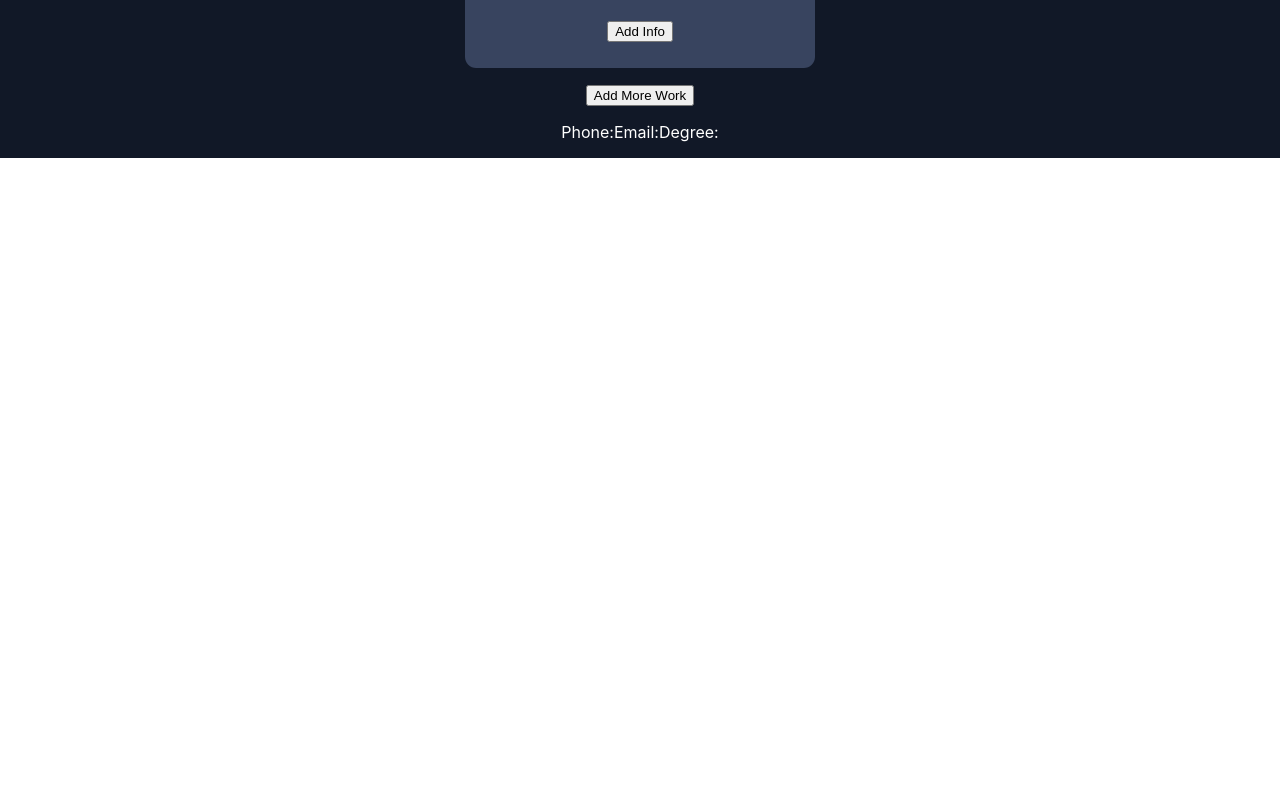
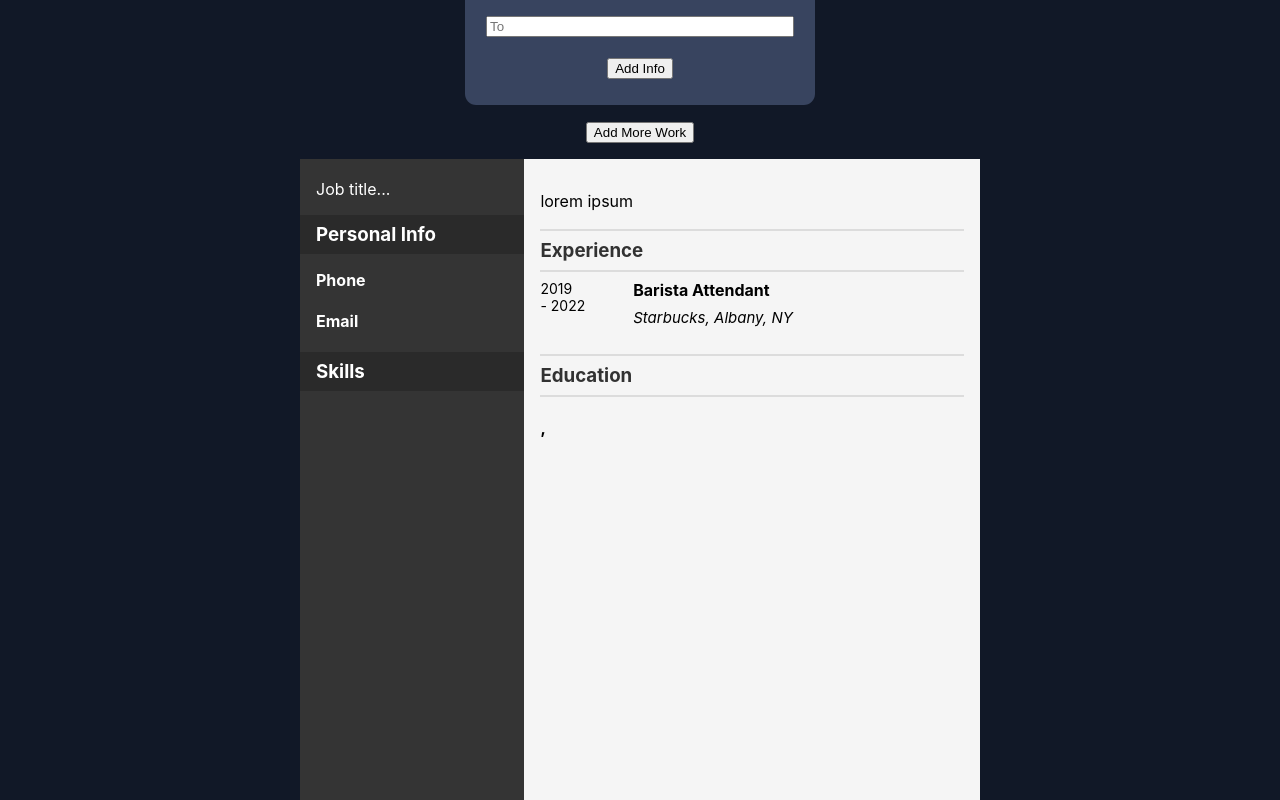
Before and after one commit to mikegecko/cv-creator, a React (Create React App) app: page / in a window 1280 px wide. Shown: the part 940-1740 px from the top of the page. Before the commit the page ends 1098 px from the top, so only its background shows below. Built offline with nearby package versions, Linux system fonts and the light colour scheme.

Commit message:
Large commit for displaying cv info nicely
- Display css contains all styles for cv/display componenet
- Add lots of JSX to display component
- Add some unique keys to the other files for future use
- Add todo comments for future ideas and features

```diff
--- a/src/App.js
+++ b/src/App.js
@@ -1,5 +1,6 @@
 import {Component} from 'react';
 import './styles/App.css';
+import './styles/Display.css'
 import Header from './components/Header';
 import MainWrapper from './components/MainWrapper';
 
--- a/src/components/Display.js
+++ b/src/components/Display.js
@@ -7,10 +7,41 @@ class Display extends Component{
     render(){
         return(
             <div className="App-text">
-                <h2>{this.props.data.geninfo.name}</h2>
-                <p>Phone:{this.props.data.geninfo.phone}</p>
-                <p>Email:{this.props.data.geninfo.email}</p>
-                <p>Degree:{this.props.data.education[0].degree}</p>
+                <div className="cv-page">
+                    <div className="cv-sidebar">
+                       <h2 className="cv-sidetitle">{this.props.data.geninfo.name}</h2>
+                        <p className="cv-sideitem">Job title...</p>
+                        <h3 className="cv-sideheader">Personal Info</h3>
+                        <h4 className="cv-sidetitle">Phone</h4>
+                        <p className="cv-sideitem">{this.props.data.geninfo.phone}</p>
+                        <h4 className="cv-sidetitle">Email</h4>
+                        <p className="cv-sideitem">{this.props.data.geninfo.email}</p>
+                        <h3 className="cv-sideheader">Skills</h3>
+                    </div>
+                    <div className="cv-area">
+                        <p>lorem ipsum</p>
+                        <h3 className="cv-header">Experience</h3>
+                        {this.props.data.work.map((el,index) => {
+                            return(
+                                <div className="cv-itemcontainer" key={index}>
+                                    <p className="cv-date">2019<br/>- 2022</p>
+                                    <div>
+                                        <h4 className="cv-title">{el.title}</h4>
+                                        <p className="cv-info">{el.company}, {el.location}</p>
+                                    </div>
+                                </div>
+                            )
+                        })}
+                        <h3 className="cv-header">Education</h3>
+                        {this.props.data.education.map((el,index) => {
+                            return(
+                                <div key={index}>
+                                    <h4>{el.field}, {el.degree}</h4>
+                                </div>
+                            )
+                        })}
+                    </div>
+                </div>
             </div>
         );
     }
--- a/src/components/Edu.js
+++ b/src/components/Edu.js
@@ -22,7 +22,7 @@ class Edu extends Component {
               return (
                 /* Key property must go in top level node */
                 <form
-                  key={index}
+                  key={'e'+index}
                   className="info"
                   onSubmit={(event) => this.props.eduSubmit(index, event)}
                 >
@@ -60,6 +60,7 @@ class Edu extends Component {
                     <button className="submit-btn" type="submit">
                       Add Info
                     </button>
+                    <button onClick={() => this.props.removeFields(index)}>Remove</button>
                   </div>
                 </form>
               );
--- a/src/components/Exp.js
+++ b/src/components/Exp.js
@@ -23,7 +23,7 @@ class Exp extends Component {
               return (
                 /* Key property must go in top level node */
                 <form
-                  key={index}
+                  key={'w'+index}
                   className="info"
                   onSubmit={(event) => this.props.workSubmit(index, event)}
                 >
--- a/src/components/MainWrapper.js
+++ b/src/components/MainWrapper.js
@@ -4,6 +4,14 @@ import Edu from "./Edu";
 import Display from "./Display";
 import Exp from "./Exp";
 
+/*
+    TODO:
+    - Redo styling of form to something less ugly
+    - Idea: use a tab style to hold each form in its own page
+
+    - Make the description for work and education and info
+    - make them into arrays of items and display them in an unordered list
+*/
 
 class MainWrapper extends Component {
     constructor(props){
@@ -13,12 +21,9 @@ class MainWrapper extends Component {
         this.workSubmit = this.workSubmit.bind(this);
         this.addEdu = this.addEdu.bind(this);
         this.addWork = this.addWork.bind(this);
-        //TODO: figure out how to structure state
-        //      so that new properties can be added to it dynamically
-        // [{info},{education0},{eduaction1},{experience0},{experience1}...]
-
+        this.removeFields = this.removeFields.bind(this);
         this.state = { geninfo: {name: "", address: "", email: "", phone: "", },
-                       work: [{title: "temp", company: "", location: "", startyr: "", endyr: "", desc: ""}],
+                       work: [{title: "Barista Attendant", company: "Starbucks", location: "Albany, NY", startyr: "2010", endyr: "2015", desc: ""}],
                        education: [{uname: "Temp U", city: "", degree: "", field: "", gradyr: ""},],};
     }
     infoSubmit(event) {
@@ -64,12 +69,17 @@ class MainWrapper extends Component {
             work: [...prevState.work, newWork]
         }));
     }
+    removeFields(index){
+        let editState = this.state;
+        editState.education.splice(index,1);
+        this.setState(editState);
+    }
     render(){
         return(
             <div>
                 <Info infoSubmit={this.infoSubmit}/>
                 <div>
-                    <Edu data={this.state} eduSubmit={this.eduSubmit} />
+                    <Edu data={this.state} eduSubmit={this.eduSubmit} removeFields={this.removeFields}/>
                     <button onClick={this.addEdu}>Add More Education</button>
                 </div>
                 <div>
--- /dev/null
+++ b/src/styles/Display.css
@@ -0,0 +1,62 @@
+.cv-page{
+    display: flex;
+    min-height: 870px;
+    min-width: 680px;
+    background-color: rgb(245, 245, 245);
+    color: black;
+    margin: 1rem;
+}
+.cv-sidebar{
+    background-color: rgb(52,52,52);
+    color: white;
+    text-align: start;
+    min-width: 33%;
+}
+.cv-sideheader{
+    background-color: rgb(42,42,42);
+    color: white;
+    padding: .5rem .5rem .5rem 1rem;
+    margin: 1rem 0 0 0;
+}
+.cv-sideitem{
+    padding: 0 0 0 1rem;
+    margin: 0;
+}
+.cv-sidetitle{
+    padding: 1rem 0 .3rem 1rem;
+    margin: 0;
+}
+.cv-area{
+    background-color: whitesmoke;
+    color: black;
+    width: 100%;
+    text-align: start;
+    margin: 1rem;
+}
+.cv-header{
+    text-align: start;
+    padding: .5rem .5rem .5rem 0;
+    border-top: 2px solid rgb(220,220,220);
+    border-bottom: 2px solid rgb(220,220,220);
+    color: rgb(50,50,50);
+    margin-bottom: .5rem;
+}
+.cv-title{
+    margin: 0;
+}
+.cv-info{
+    font-style: italic;
+    font-size: 15px;
+    margin: .5rem 0 .5rem 0;
+}
+.cv-itemcontainer{
+    display: flex;
+    gap: 3rem;
+    justify-content: start;
+    align-items: flex-start;
+}
+.cv-date{
+    font-size: 14px;
+    margin: 0;
+    padding: 0;
+}
```
